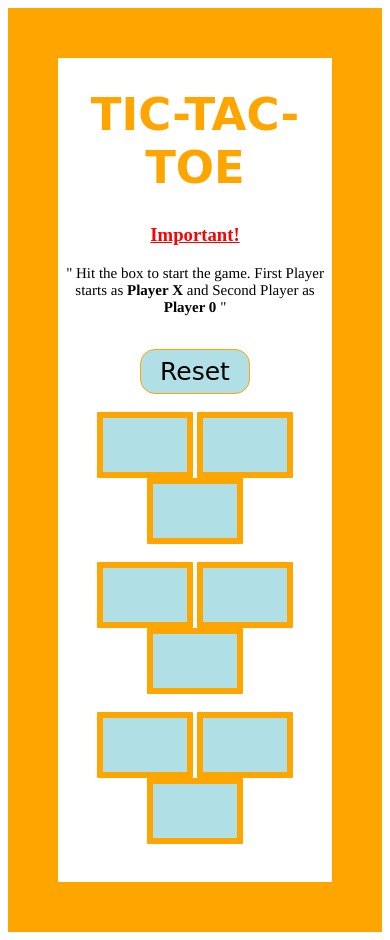
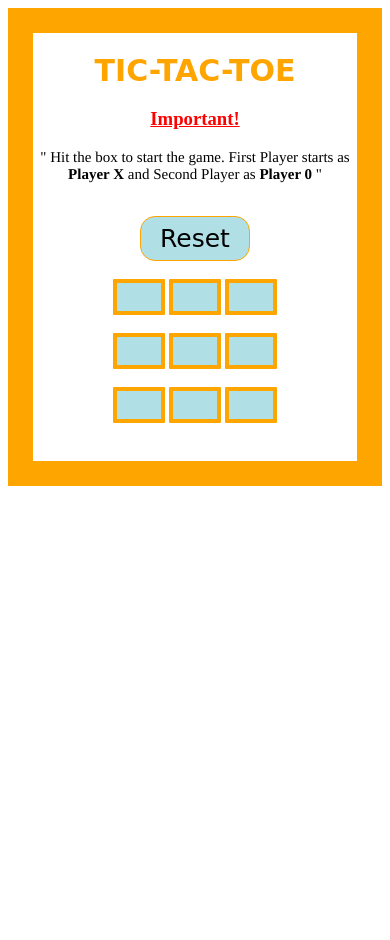
Before and after one commit to alam0314/tic_tac_toe.github.io, a plain HTML site: page index.html in a window 390 px wide. After the commit the page ends 844 px from the top, so only its background shows below. Drawn offline with Linux system fonts and the light colour scheme.

Commit message:
Update style.css

```diff
--- a/style.css
+++ b/style.css
@@ -48,3 +48,23 @@
 		font-family:Times;
 font-size: 15px;
 }
+@media (max-width:560px){
+
+    #b1, #b2, #b3, #b4, #b5,
+	#b6, #b7, #b8, #b9 {
+		width: 40px;
+		height: 26px;
+		margin: auto;
+		border: 4px solid orange;
+		font-size: 20px;
+		text-align: center;
+	}
+	#container {
+		border: 25px solid orange;
+			text-align: center;
+
+	}
+	h1{
+		font-size: 30px;
+	}
+}
```
